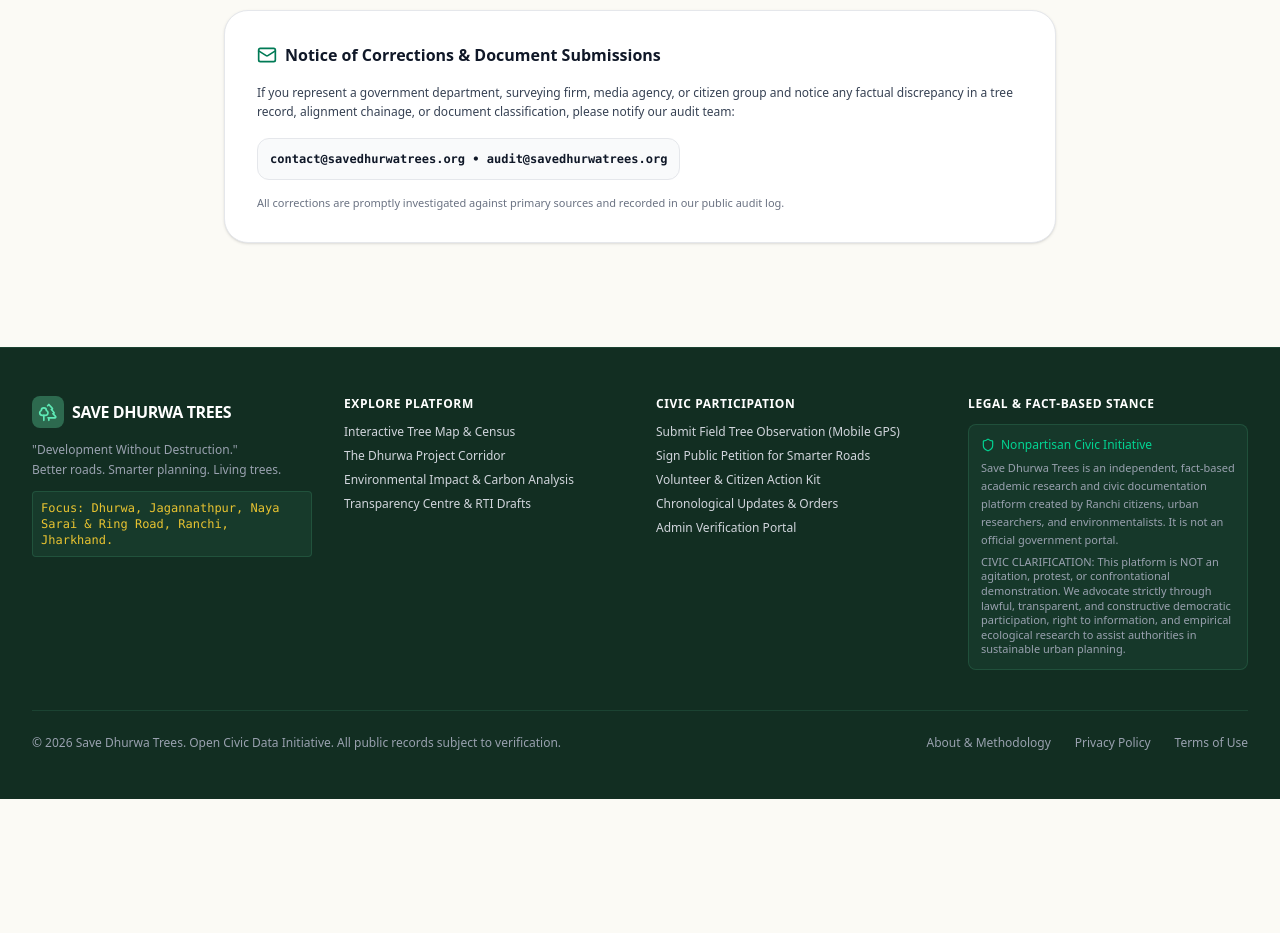
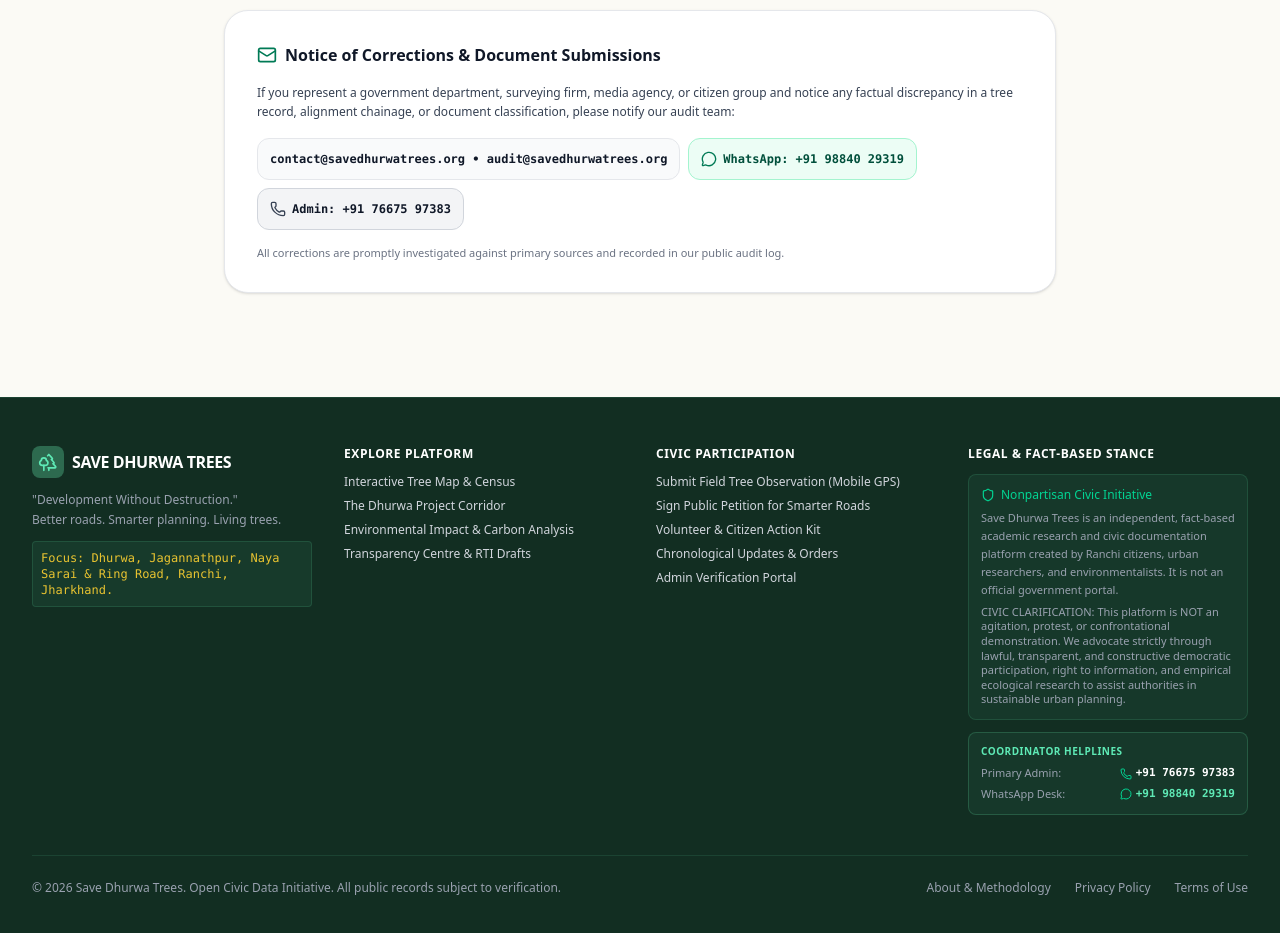
Before and after one commit to GauravSinhaa/save-dhurwa-trees, a Next.js app: page /about in a window 1280 px wide. Shown: the part 1620-2553 px from the top of the page. Before the commit the page ends 2419 px from the top, so only its background shows below. Built offline with nearby package versions, Linux system fonts and the light colour scheme.

Commit message:
Add coordinator contact numbers (+91 76675 97383 & +91 98840 29319) and direct WhatsApp helpline

```diff
--- a/src/app/about/page.tsx
+++ b/src/app/about/page.tsx
@@ -11,6 +11,8 @@ import {
   FileText,
   Mail,
   HelpCircle,
+  Phone,
+  MessageCircle,
 } from "lucide-react";
 
 export default function AboutPage() {
@@ -170,8 +172,26 @@ export default function AboutPage() {
           citizen group and notice any factual discrepancy in a tree record, alignment
           chainage, or document classification, please notify our audit team:
         </p>
-        <div className="p-3 bg-gray-50 rounded-xl border border-gray-200 font-mono text-gray-900 font-semibold inline-block">
-          contact@savedhurwatrees.org • audit@savedhurwatrees.org
+        <div className="flex flex-wrap items-center gap-2">
+          <div className="p-3 bg-gray-50 rounded-xl border border-gray-200 font-mono text-gray-900 font-semibold inline-block">
+            contact@savedhurwatrees.org • audit@savedhurwatrees.org
+          </div>
+          <a
+            href="https://wa.me/919884029319?text=Hello%21%20I%20would%20like%20to%20connect%20regarding%20Save%20Dhurwa%20Trees."
+            target="_blank"
+            rel="noopener noreferrer"
+            className="p-3 bg-emerald-50 hover:bg-emerald-100 rounded-xl border border-emerald-200 font-mono text-emerald-900 font-semibold inline-flex items-center gap-1.5 transition-colors"
+          >
+            <MessageCircle className="w-4 h-4 text-emerald-700" />
+            <span>WhatsApp: +91 98840 29319</span>
+          </a>
+          <a
+            href="tel:+917667597383"
+            className="p-3 bg-gray-100 hover:bg-gray-200 rounded-xl border border-gray-300 font-mono text-gray-900 font-semibold inline-flex items-center gap-1.5 transition-colors"
+          >
+            <Phone className="w-4 h-4 text-gray-700" />
+            <span>Admin: +91 76675 97383</span>
+          </a>
         </div>
         <p className="text-[11px] text-gray-500">
           All corrections are promptly investigated against primary sources and recorded in
--- a/src/app/get-involved/page.tsx
+++ b/src/app/get-involved/page.tsx
@@ -15,6 +15,8 @@ import {
   AlertCircle,
   ExternalLink,
   Download,
+  Phone,
+  MessageCircle,
 } from "lucide-react";
 import { GrassrootsSpotlight } from "@/components/community/GrassrootsSpotlight";
 
@@ -131,16 +133,107 @@ https://savedhurwatrees.org`;
           </div>
 
           {success ? (
+            <div className="space-y-6">
               <div className="p-6 bg-emerald-50 rounded-2xl border border-emerald-300 text-center space-y-3">
                 <CheckCircle2 className="w-12 h-12 text-emerald-600 mx-auto" />
-              <h3 className="font-bold text-base text-emerald-950">
+                <h3 className="font-bold text-lg text-emerald-950">
                   Welcome to the Initiative!
                 </h3>
                 <p className="text-xs text-emerald-800 leading-relaxed max-w-md mx-auto">
-                Thank you for offering your time and knowledge. A coordinator will reach
-                out to you via email regarding upcoming geotagging drives and research
-                meetings.
+                  Thank you for registering. Your details have been recorded in the civic registry.
                 </p>
+              </div>
+
+              {/* Direct Connect with Coordinators */}
+              <div className="bg-gradient-to-br from-white to-emerald-50/60 rounded-2xl border-2 border-emerald-300 p-5 space-y-4 shadow-sm">
+                <div className="flex items-center gap-2">
+                  <div className="w-8 h-8 rounded-full bg-emerald-100 flex items-center justify-center text-emerald-800">
+                    <Phone className="w-4 h-4" />
+                  </div>
+                  <div>
+                    <h4 className="font-bold text-sm text-gray-900">
+                      Connect Directly with Coordinators
+                    </h4>
+                    <p className="text-xs text-gray-600">
+                      Reach out now to get added to the volunteer group or coordinate field tasks:
+                    </p>
+                  </div>
+                </div>
+
+                <div className="grid grid-cols-1 sm:grid-cols-2 gap-3 pt-1">
+                  {/* WhatsApp Helpline Card */}
+                  <div className="p-3.5 bg-white rounded-xl border border-emerald-200 shadow-xs space-y-2">
+                    <div className="flex items-center justify-between">
+                      <span className="text-[10px] font-bold uppercase tracking-wider text-emerald-800 bg-emerald-100 px-2 py-0.5 rounded-full">
+                        Direct WhatsApp
+                      </span>
+                      <MessageCircle className="w-4 h-4 text-emerald-600" />
+                    </div>
+                    <div className="font-mono text-sm font-bold text-gray-900">
+                      +91 98840 29319
+                    </div>
+                    <a
+                      href="https://wa.me/919884029319?text=Hello%21%20I%20just%20registered%20as%20a%20volunteer%20on%20the%20Save%20Dhurwa%20Trees%20portal%20and%20would%20love%20to%20connect."
+                      target="_blank"
+                      rel="noopener noreferrer"
+                      className="w-full py-2 px-3 rounded-lg bg-emerald-700 hover:bg-emerald-800 text-white text-xs font-bold transition-colors flex items-center justify-center gap-1.5"
+                    >
+                      <MessageCircle className="w-3.5 h-3.5" />
+                      <span>Chat on WhatsApp</span>
+                    </a>
+                  </div>
+
+                  {/* Primary Admin Phone Card */}
+                  <div className="p-3.5 bg-white rounded-xl border border-gray-200 shadow-xs space-y-2">
+                    <div className="flex items-center justify-between">
+                      <span className="text-[10px] font-bold uppercase tracking-wider text-gray-800 bg-gray-100 px-2 py-0.5 rounded-full">
+                        Primary Admin
+                      </span>
+                      <Phone className="w-4 h-4 text-gray-600" />
+                    </div>
+                    <div className="font-mono text-sm font-bold text-gray-900">
+                      +91 76675 97383
+                    </div>
+                    <div className="flex gap-1.5">
+                      <a
+                        href="tel:+917667597383"
+                        className="flex-1 py-2 px-2 rounded-lg bg-gray-900 hover:bg-black text-white text-xs font-bold transition-colors flex items-center justify-center gap-1 text-center"
+                      >
+                        <Phone className="w-3 h-3" />
+                        <span>Call</span>
+                      </a>
+                      <a
+                        href="https://wa.me/917667597383?text=Hello%21%20I%20just%20registered%20as%20a%20volunteer%20on%20Save%20Dhurwa%20Trees%20portal."
+                        target="_blank"
+                        rel="noopener noreferrer"
+                        className="py-2 px-3 rounded-lg border border-gray-300 hover:bg-gray-100 text-gray-800 text-xs font-bold transition-colors flex items-center justify-center gap-1"
+                        title="Chat on WhatsApp"
+                      >
+                        <MessageCircle className="w-3.5 h-3.5 text-emerald-700" />
+                      </a>
+                    </div>
+                  </div>
+                </div>
+
+                <button
+                  type="button"
+                  onClick={() => {
+                    setSuccess(false);
+                    setFormData({
+                      display_name: "",
+                      email: "",
+                      locality: "Dhurwa, Sector 2",
+                      areas_of_interest: ["Tree Documentation & Photography", "GIS Mapping"],
+                      skills: "",
+                      availability: "Weekends / Flexible",
+                      consent_contact: true,
+                    });
+                  }}
+                  className="text-xs text-emerald-800 font-semibold hover:underline block text-center pt-1"
+                >
+                  ← Register another volunteer
+                </button>
+              </div>
             </div>
           ) : (
             <form onSubmit={handleSubmit} className="space-y-4">
@@ -259,6 +352,32 @@ https://savedhurwatrees.org`;
                   {submitting ? "Registering..." : "Register as Volunteer"}
                 </span>
               </button>
+
+              {/* Instant Direct Connect Bar */}
+              <div className="pt-3 border-t border-gray-100 flex flex-col sm:flex-row items-center justify-between gap-2 text-[11px] text-gray-600 bg-gray-50 p-3 rounded-xl">
+                <span className="font-medium text-gray-700">
+                  Prefer connecting immediately?
+                </span>
+                <div className="flex items-center gap-3">
+                  <a
+                    href="https://wa.me/919884029319?text=Hello%21%20I%20would%20like%20to%20connect%20with%20Save%20Dhurwa%20Trees%20volunteer%20team."
+                    target="_blank"
+                    rel="noopener noreferrer"
+                    className="inline-flex items-center gap-1 font-semibold text-emerald-800 hover:text-emerald-950"
+                  >
+                    <MessageCircle className="w-3.5 h-3.5 text-emerald-600" />
+                    <span>WhatsApp: 98840 29319</span>
+                  </a>
+                  <span className="text-gray-300 hidden sm:inline">•</span>
+                  <a
+                    href="tel:+917667597383"
+                    className="inline-flex items-center gap-1 font-semibold text-gray-800 hover:text-black"
+                  >
+                    <Phone className="w-3.5 h-3.5 text-gray-600" />
+                    <span>Admin: 76675 97383</span>
+                  </a>
+                </div>
+              </div>
             </form>
           )}
         </div>
--- a/src/components/common/Footer.tsx
+++ b/src/components/common/Footer.tsx
@@ -3,7 +3,7 @@
 import React from "react";
 import Link from "next/link";
 import { useLanguage } from "@/context/LanguageContext";
-import { Trees, Shield, ExternalLink, Heart, Info, ArrowUpRight } from "lucide-react";
+import { Trees, Shield, ExternalLink, Heart, Info, ArrowUpRight, Phone, MessageCircle } from "lucide-react";
 
 export const Footer: React.FC = () => {
   const { t } = useLanguage();
@@ -112,6 +112,37 @@ export const Footer: React.FC = () => {
                 {t.footer.peacefulStance}
               </p>
             </div>
+
+            {/* Coordinator Contacts & WhatsApp */}
+            <div className="p-3 bg-[#16382a] rounded-lg border border-[#2d6a4f]/70 text-xs space-y-2">
+              <span className="text-[10px] font-bold uppercase tracking-wider text-emerald-300 block">
+                Coordinator Helplines
+              </span>
+              <div className="space-y-1.5 text-[11px]">
+                <div className="flex items-center justify-between">
+                  <span className="text-gray-400">Primary Admin:</span>
+                  <a
+                    href="tel:+917667597383"
+                    className="font-mono text-white font-semibold hover:text-emerald-300 flex items-center gap-1"
+                  >
+                    <Phone className="w-3 h-3 text-emerald-400" />
+                    <span>+91 76675 97383</span>
+                  </a>
+                </div>
+                <div className="flex items-center justify-between">
+                  <span className="text-gray-400">WhatsApp Desk:</span>
+                  <a
+                    href="https://wa.me/919884029319?text=Hello%21%20I%20would%20like%20to%20connect%20with%20Save%20Dhurwa%20Trees%20team."
+                    target="_blank"
+                    rel="noopener noreferrer"
+                    className="font-mono text-emerald-300 font-semibold hover:text-emerald-200 flex items-center gap-1"
+                  >
+                    <MessageCircle className="w-3 h-3 text-emerald-400" />
+                    <span>+91 98840 29319</span>
+                  </a>
+                </div>
+              </div>
+            </div>
           </div>
         </div>
 
```
Lines whose indentation alone changed are shown as unchanged.
